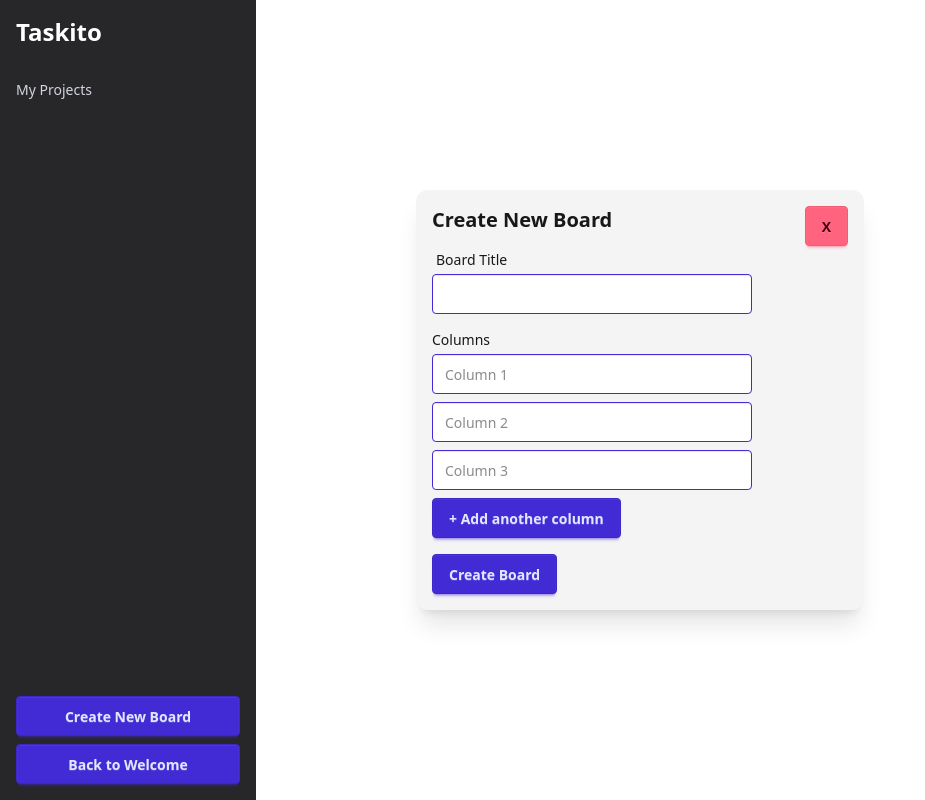
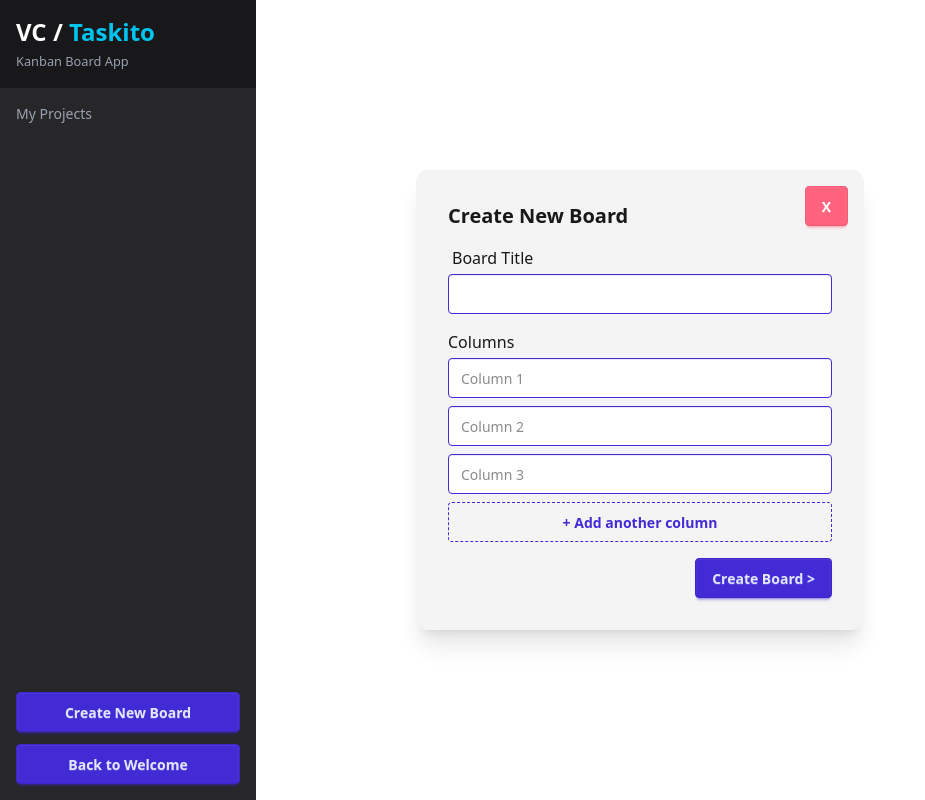
Before and after one commit to victorwcv/taskito, a React (Vite) app: page /taskito/boards in a window 1280 px wide. Both pictures are taken after a click on the button "Create New Board". Shown: the whole page, without its empty margins (0-925 px from the left). Built offline with nearby package versions, Linux system fonts and the light colour scheme.

Commit message:
feat: add toast when creating new task

```diff
--- a/package.json
+++ b/package.json
@@ -15,6 +15,7 @@
     "react-dom": "^19.1.0",
     "react-hook-form": "^7.57.0",
     "react-router-dom": "^7.6.2",
+    "sonner": "^2.0.5",
     "tailwindcss": "^4.1.7",
     "zustand": "^5.0.5"
   },
--- a/src/components/CreateBoardForm.tsx
+++ b/src/components/CreateBoardForm.tsx
@@ -3,11 +3,11 @@ import { useState } from "react";
 import { useNavigate } from "react-router";
 
 type Props = {
-  closeForm: () => void
-  showCloseButton?: boolean
+  closeForm: () => void;
+  showCloseButton?: boolean;
 };
 
-const CreateBoardForm : React.FC<Props> = ({ closeForm, showCloseButton = false }) => {
+const CreateBoardForm: React.FC<Props> = ({ closeForm, showCloseButton = false }) => {
   const navigate = useNavigate();
   const { addBoard } = useBoardStore();
 
@@ -51,15 +51,22 @@ const CreateBoardForm : React.FC<Props> = ({ closeForm, showCloseButton = false
   };
 
   return (
-    <form onSubmit={handleSubmit} className="relative w-full max-w-md space-y-4 p-4 shadow-xl rounded-xl bg-zinc-100 dark:bg-zinc-800">
-      {showCloseButton && <button className="absolute top-4 right-4 btn btn-error" onClick={closeForm}>X</button>}
+    <form
+      onSubmit={handleSubmit}
+      className="relative w-full max-w-md space-y-4 p-8 shadow-xl rounded-xl bg-zinc-100 dark:bg-zinc-800"
+    >
+      {showCloseButton && (
+        <button className="absolute text-white top-4 right-4 btn btn-error" onClick={closeForm}>
+          X
+        </button>
+      )}
       <h2 className="text-xl font-semibold">Create New Board</h2>
 
       <div>
-        <label className="block text-sm m-1">Board Title</label>
+        <label className="block m-1 text-left">Board Title</label>
         <input
           type="text"
-          className="input input-primary"
+          className="input input-primary w-full"
           value={boardTitle}
           onChange={(e) => setBoardTitle(e.target.value)}
           required
@@ -67,13 +74,13 @@ const CreateBoardForm : React.FC<Props> = ({ closeForm, showCloseButton = false
       </div>
 
       <div>
-        <label className="block text-sm mb-1">Columns</label>
+        <label className="block mb-1 text-left">Columns</label>
         <div className="space-y-2">
           {columns.map((col, index) => (
             <input
               key={index}
               type="text"
-              className="input input-primary"
+              className="input input-primary w-full"
               placeholder={`Column ${index + 1}`}
               value={col}
               onChange={(e) => handleColumnChange(index, e.target.value)}
@@ -83,16 +90,17 @@ const CreateBoardForm : React.FC<Props> = ({ closeForm, showCloseButton = false
         </div>
 
         {columns.length < 6 && (
-          <button type="button" onClick={handleAddColumn} className="btn btn-primary mt-2">
+          <button type="button" onClick={handleAddColumn} className="btn btn-dash btn-primary w-full mt-2">
             + Add another column
           </button>
         )}
       </div>
 
-      <button type="submit" className="btn btn-primary">
-        Create Board
-      </button>
-
+      <div className="flex justify-end">
+        <button type="submit" className="btn btn-primary right-0">
+          Create Board &gt;
+        </button>
+      </div>
     </form>
   );
 };
--- a/src/components/KanbanCard.tsx
+++ b/src/components/KanbanCard.tsx
@@ -2,9 +2,11 @@ import type { Task } from "@/stores";
 
 type Props = {
   task: Task;
+  removeTask: () => void;
 };
 
-const KanbanCard: React.FC<Props> = ({ task }) => {
+const KanbanCard: React.FC<Props> = ({ task, removeTask }) => {
+
   return (
     <li className="bg-gray-50 p-3 rounded shadow flex justify-between items-start">
       <div>
@@ -21,7 +23,7 @@ const KanbanCard: React.FC<Props> = ({ task }) => {
       </div>
       <div className="flex flex-col items-end gap-1 ml-2">
         <button
-          onClick={() => {}}
+          onClick={removeTask}
           className="text-red-500 hover:text-red-700 text-sm cursor-pointer"
         >
           🗑
--- a/src/components/TaskForm.tsx
+++ b/src/components/TaskForm.tsx
@@ -1,15 +1,22 @@
+import type { Task } from "@/stores";
 import { useEffect, useRef, useState } from "react";
+import { useBoardStore } from "@/stores";
+import { toast } from 'sonner';
 
 type Props = {
-  onAddTask: (title: string, description: string) => void;
+  boardId: string;
+  columnId: string;
+  closeForm: () => void;
 };
 
-const TaskForm: React.FC<Props> = ({ onAddTask }) => {
+const TaskForm: React.FC<Props> = ({ boardId, columnId, closeForm }) => {
   const [title, setTitle] = useState<{ value: string; error?: string }>({
     value: "",
   });
   const [description, setDescription] = useState<{ value: string; error?: string }>({ value: "" });
   const ref = useRef<HTMLInputElement>(null);
+
+  const { addTask } = useBoardStore();
 
   const handleSubmit = (event: React.FormEvent<HTMLFormElement>) => {
     event.preventDefault();
@@ -21,13 +28,22 @@ const TaskForm: React.FC<Props> = ({ onAddTask }) => {
       setTitle({ ...title, error: undefined });
     }
 
-    onAddTask(title.value, description.value);
+    const task: Task = {
+      id: "",
+      title: title.value,
+      description: description.value,
+      createdAt: new Date().toISOString(),
+    };
+
+    addTask(boardId, columnId, task);
     setTitle({ value: "" });
     setDescription({ value: "" });
 
     if (ref.current) {
       ref.current.focus();
     }
+
+    toast.success('Task created successfully');
   };
 
   useEffect(() => {
@@ -37,7 +53,14 @@ const TaskForm: React.FC<Props> = ({ onAddTask }) => {
   }, []);
 
   return (
-    <form onSubmit={handleSubmit} className="flex flex-col gap-4 w-full h-full max-w-md mx-auto">
+    <form
+      onSubmit={handleSubmit}
+      className="relative flex flex-col bg-white shadow-md p-8 gap-4 w-full max-w-md mx-auto"
+      onClick={(e) => e.stopPropagation()}
+    >
+      <button className="absolute text-white top-4 right-4 btn btn-error" onClick={closeForm}>
+        X
+      </button>
       <div className="pt-8 space-y-4">
         <h2 className="text-2xl font-bold">New Task</h2>
         <input
@@ -45,24 +68,21 @@ const TaskForm: React.FC<Props> = ({ onAddTask }) => {
           id="title"
           type="text"
           placeholder="Title"
-          className="w-full p-2 border rounded"
+          className="input input-primary w-full"
           value={title.value}
           onChange={(e) => setTitle({ value: e.target.value })}
         />
         {title.error && <p className="text-red-500">{title.error}</p>}
         <textarea
           placeholder="Description (optional)"
-          className="w-full p-2 border rounded resize-none"
+          className="textarea textarea-primary w-full"
           value={description.value}
           onChange={(e) => setDescription({ value: e.target.value })}
           rows={3}
         ></textarea>
       </div>
 
-      <button
-        type="submit"
-        className="cursor-pointer w-full bg-blue-500 hover:bg-blue-600 text-white py-2 rounded mt-auto"
-      >
+      <button type="submit" className="btn btn-primary w-full mt-4">
         Add to Board
       </button>
     </form>
--- a/src/hooks/useTasks.ts
+++ b/src/hooks/useTasks.ts
@@ -20,7 +20,7 @@ export function useTasks() {
 
   const addTask = (title: string, description: string = "") => {
     const task: Task = {
-      id: crypto.randomUUID(),
+      id: '',
       title,
       description,
       createdAt: new Date().toISOString(),
--- a/src/pages/Home.tsx
+++ b/src/pages/Home.tsx
@@ -1,40 +1,66 @@
-import { Link, Outlet } from "react-router-dom";
+import { Link, Outlet, useParams } from "react-router-dom";
 import { useBoardStore } from "@/stores";
 import { useState } from "react";
 import CreateBoardForm from "@/components/CreateBoardForm";
 
 const Home = () => {
   const [showCreateBoardForm, setShowCreateBoardForm] = useState(false);
-  const { boards } = useBoardStore();
+  const { boards, removeBoard } = useBoardStore();
+  const boardIdUrl = useParams().boardId || "";
 
-  const boardProjects = boards.map((board) => ({
+  const boardList = boards.map((board) => ({
     id: board.id,
     title: board.title,
   }));
+
+  const handleDeleteBoard = (boardId: string) => {
+    removeBoard(boardId);
+  };
+
+  const handleCreateBoard = () => {
+    setShowCreateBoardForm(true);
+  };
+
 
   return (
     <div className="flex h-screen">
       <div className="flex flex-col h-screen w-64 bg-zinc-800 text-white">
         {/* Sidebar header */}
-        <div className="p-4">
-          <h1 className="text-2xl font-bold">Taskito</h1>
+        <div className="p-4 bg-zinc-900">
+          <h1 className="text-2xl font-semibold">
+            VC / <span className="text-accent-500">Taskito</span>
+          </h1>
+          <small className="text-gray-400">Kanban Board App</small>
         </div>
         {/* Sidebar content */}
         <div className="flex-1 p-4">
-          <h2 className="text-gray-300 text-sm mb-2">My Projects </h2>
+          <h2 className="text-gray-400 text-sm mb-2">My Projects </h2>
           <ul>
-            {boardProjects.map((project) => (
-              <li key={project.id} className="mb-2">
-                <Link to={`/boards/${project.id}`} className="text-white">
-                  {project.title}
+            {boardList.map((board) => (
+              <li key={board.id} className="mb-2">
+                -{" "}
+                <Link
+                  to={`/boards/${board.id}`}
+                  className={`hover:underline underline-offset-4 ${
+                    board.id === boardIdUrl ? "text-accent-500" : ""
+                  }`}
+                >
+                  {board.title || <span className="text-gray-500 italic">No title</span>}
                 </Link>
+                <button
+                  className="float-right cursor-pointer"
+                  title="Delete"
+                  onClick={() => handleDeleteBoard(board.id)}
+                >
+                  ❌
+                </button>
               </li>
             ))}
           </ul>
         </div>
         {/* Sidebar footer */}
-        <div className="p-4 flex flex-col gap-2">
-          <button className="btn btn-primary" onClick={() => setShowCreateBoardForm(true)}>
+        <div className="p-4 flex flex-col gap-3">
+          <button className="btn btn-primary" onClick={handleCreateBoard}>
             Create New Board
           </button>
           <button className="btn btn-primary">
@@ -45,7 +71,7 @@ const Home = () => {
         </div>
       </div>
 
-      <div className="flex-1 overflow-auto" >
+      <div className="flex-1 overflow-auto">
         <Outlet />
       </div>
       {showCreateBoardForm && (
--- a/src/router/AppRoutes.tsx
+++ b/src/router/AppRoutes.tsx
@@ -1,4 +1,4 @@
-import { Routes, Route } from "react-router";
+import { Routes, Route, BrowserRouter } from "react-router";
 
 import Home from "@/pages/Home";
 import MainLayout from "@/layouts/MainLayout";
@@ -8,6 +8,7 @@ import KanbanBoard from "@/components/KanbanBoard";
 
 function AppRoutes() {
   return (
+    <BrowserRouter basename="/taskito">
     <Routes>
       <Route element={<MainLayout />}>
         <Route path="/" element={<Welcome />} />
@@ -16,7 +17,7 @@ function AppRoutes() {
         </Route>
       </Route>
       <Route path="*" element={<ErrorPage />} />
-    </Routes>
+    </Routes></BrowserRouter>
   );
 }
 
--- a/src/stores/board.store.ts
+++ b/src/stores/board.store.ts
@@ -26,8 +26,10 @@ interface BoardState {
 
   // Actions
   addBoard: (title: string) => string;
+  removeBoard: (id: string) => void;
   addColumn: (boardId: string, title: string) => void;
   addTask: (boardId: string, columnId: string, task: Task) => void;
+  removeTask: (boardId: string, columnId: string, taskId: string) => void;
   getBoardbyId: (id: string) => Board | undefined;
 }
 
@@ -45,6 +47,11 @@ export const useBoardStore = create<BoardState>()(
           }));
           return newBoard.id;
         },
+
+        removeBoard: (id) =>
+          set((state) => ({
+            boards: state.boards.filter((board) => board.id !== id),
+          })),
 
         addColumn: (boardId, title) =>
           set((state) => ({
@@ -77,6 +84,25 @@ export const useBoardStore = create<BoardState>()(
             ),
           })),
 
+        removeTask: (boardId, columnId, taskId) =>
+          set((state) => ({
+            boards: state.boards.map((board) =>
+              board.id === boardId
+                ? {
+                    ...board,
+                    columns: board.columns.map((col) =>
+                      col.id === columnId
+                        ? {
+                            ...col,
+                            tasks: col.tasks.filter((task) => task.id !== taskId),
+                          }
+                        : col
+                    ),
+                  }
+                : board
+            ),
+          })),
+
         getBoardbyId: (id) => get().boards.find((board) => board.id === id),
       }),
       {
```
Also changed, not shown: src/App.tsx (+4 -18 lines), src/components/KanbanBoard.tsx (+36 -6 lines), src/pages/Welcome.tsx (+5 -4 lines), public/welcome-bg.webp (added), 1 other file (tests, documents, lock files or other folders).
